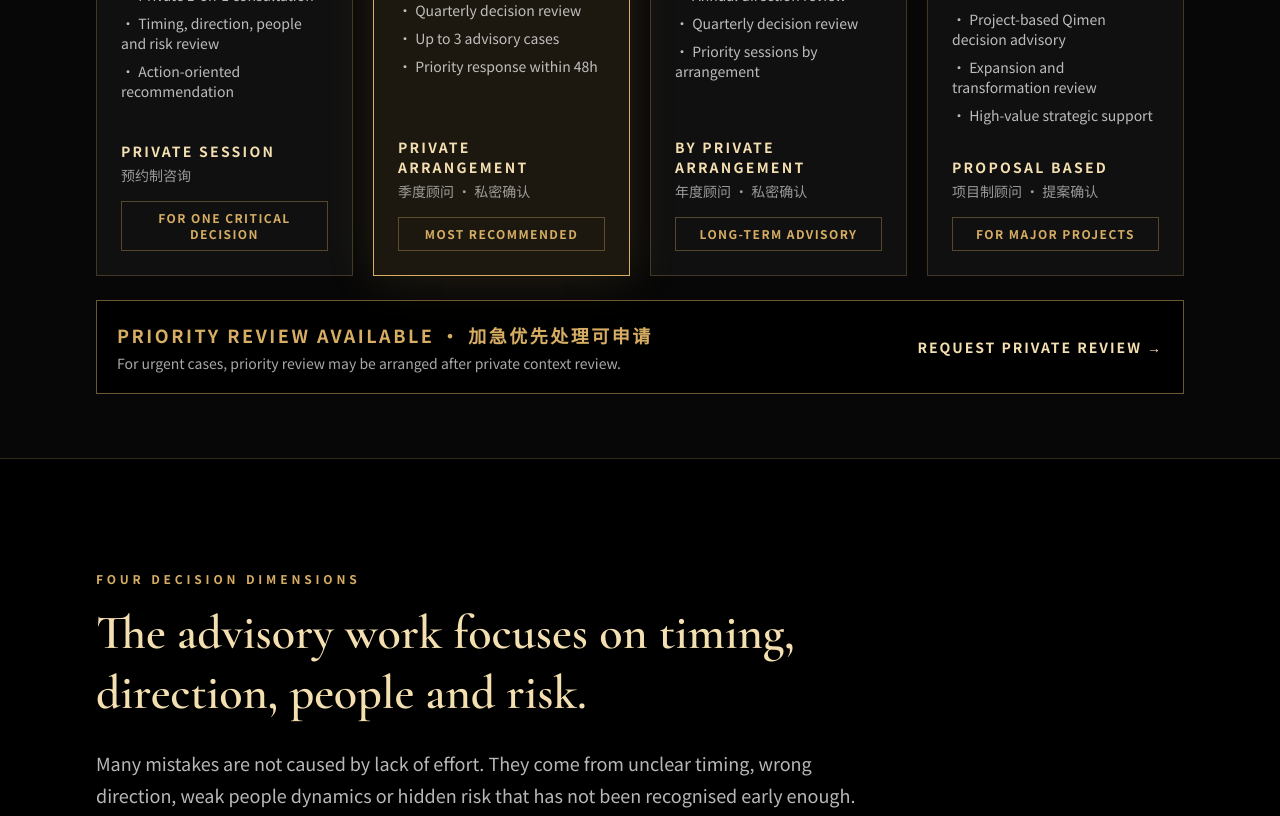
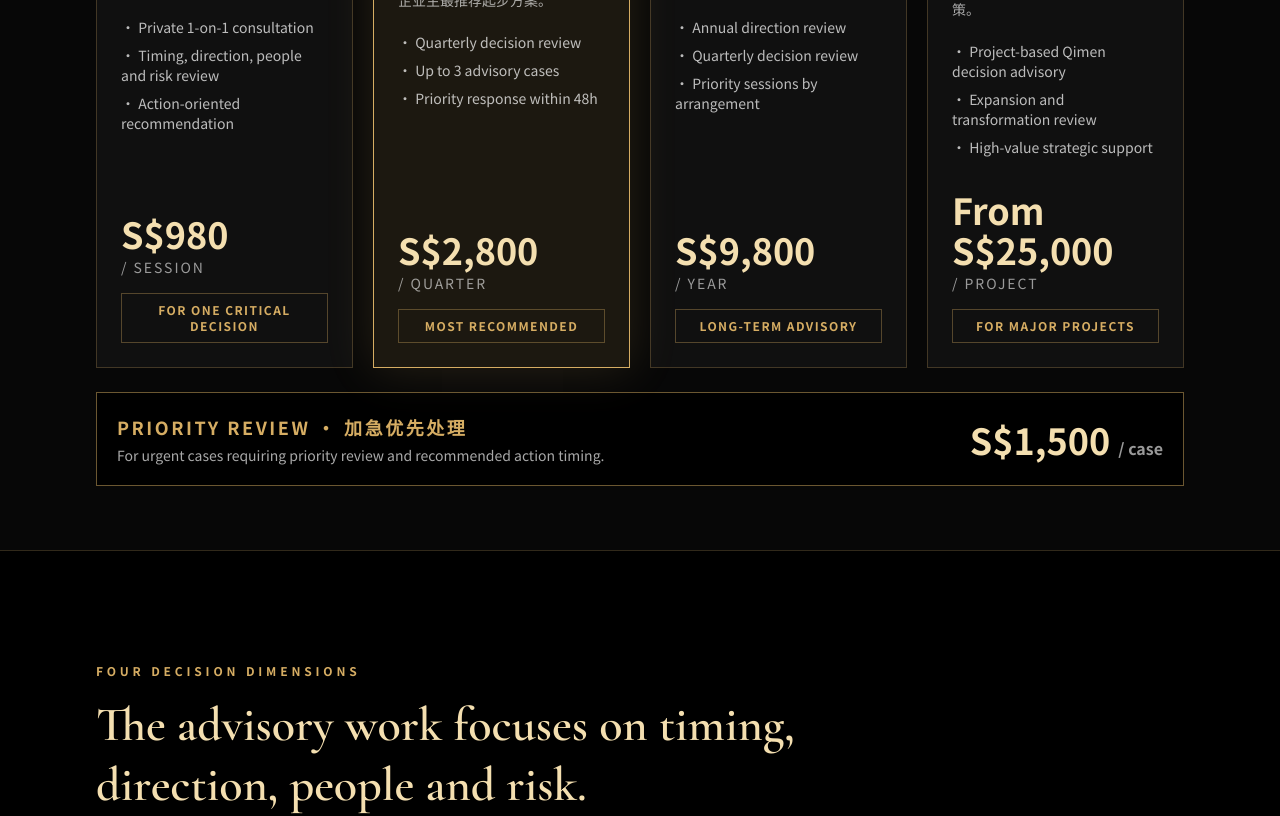
Before and after one commit to BODHIWONG/qmfeng-website, a Next.js app: page /qimen-strategy-business in a window 1280 px wide. Shown: the part 1280-2096 px from the top of the page. Built offline with nearby package versions, Linux system fonts and the light colour scheme.

Commit message:
Restore pricing on Qimen Strategy programs page

```diff
--- a/app/qimen-strategy-business/page.tsx
+++ b/app/qimen-strategy-business/page.tsx
@@ -18,8 +18,8 @@ const programs = [
     no: "01",
     title: "Single Qimen Strategy Session",
     zh: "单项奇门决策咨询",
-    fee: "Private Session",
-    feeZh: "预约制咨询",
+    price: "S$980",
+    unit: "/ session",
     body: "One critical decision. Clear situation. Better next move.",
     bodyZh: "适合一个关键决定前的局势判断。",
     points: ["Private 1-on-1 consultation", "Timing, direction, people and risk review", "Action-oriented recommendation"],
@@ -29,8 +29,8 @@ const programs = [
     no: "02",
     title: "Quarterly Qimen Strategy Advisory",
     zh: "季度奇门决策顾问",
-    fee: "Private Arrangement",
-    feeZh: "季度顾问 · 私密确认",
+    price: "S$2,800",
+    unit: "/ quarter",
     body: "Ongoing Qimen decision support for business owners.",
     bodyZh: "企业主最推荐起步方案。",
     points: ["Quarterly decision review", "Up to 3 advisory cases", "Priority response within 48h"],
@@ -41,8 +41,8 @@ const programs = [
     no: "03",
     title: "Annual Qimen Strategy Advisory",
     zh: "年度奇门决策顾问",
-    fee: "By Private Arrangement",
-    feeZh: "年度顾问 · 私密确认",
+    price: "S$9,800",
+    unit: "/ year",
     body: "Long-term decision support for founders and business owners.",
     bodyZh: "适合长期重大决策与阶段性复盘。",
     points: ["Annual direction review", "Quarterly decision review", "Priority sessions by arrangement"],
@@ -52,8 +52,8 @@ const programs = [
     no: "04",
     title: "Major Project Qimen Strategy Advisory",
     zh: "重大项目奇门决策顾问",
-    fee: "Proposal Based",
-    feeZh: "项目制顾问 · 提案确认",
+    price: "From S$25,000",
+    unit: "/ project",
     body: "For major business projects, transformation and high-value decisions.",
     bodyZh: "适用于重大商业项目与高价值决策。",
     points: ["Project-based Qimen decision advisory", "Expansion and transformation review", "High-value strategic support"],
@@ -90,7 +90,7 @@ export default function QimenStrategyBusinessPage() {
             A private Qimen Strategy advisory approach for business owners and individuals facing critical decisions. Rooted in Qi Men Dun Jia, shaped into practical strategic judgment before action.
           </p>
           <p className="mt-4 max-w-3xl text-base leading-8 text-white/70">
-            启明遁甲以奇门决策咨询为核心，帮助企业主与个人在合作、投资、转型、任用、签约或人生方向选择前，看清时机、方向、人事关系与风险结构。费用根据咨询范围与问题复杂度私密确认。
+            启明遁甲以奇门决策咨询为核心，帮助企业主与个人在合作、投资、转型、任用、签约或人生方向选择前，看清时机、方向、人事关系与风险结构。价格在本方案页公开展示，具体范围与交付深度可在预约前进一步确认。
           </p>
           <div className="mt-10 flex flex-col gap-4 sm:flex-row">
             <a
@@ -137,8 +137,8 @@ export default function QimenStrategyBusinessPage() {
                   ))}
                 </ul>
                 <div className="mt-auto pt-8">
-                  <p className="text-sm font-bold uppercase tracking-[0.16em] text-[#f4dfb0]">{program.fee}</p>
-                  <p className="mt-1 text-sm text-white/58">{program.feeZh}</p>
+                  <p className="text-4xl font-bold text-[#f4dfb0]">{program.price}</p>
+                  <p className="mt-1 text-sm uppercase tracking-[0.14em] text-white/58">{program.unit}</p>
                   <p className="mt-4 border border-[#d6ad63]/35 px-3 py-2 text-center text-xs font-bold uppercase tracking-[0.12em] text-[#d6ad63]">
                     {program.tag}
                   </p>
@@ -149,12 +149,10 @@ export default function QimenStrategyBusinessPage() {
 
           <div className="mt-6 flex flex-col items-center justify-between gap-4 border border-[#d6ad63]/50 bg-black p-5 md:flex-row">
             <div>
-              <p className="text-lg font-bold uppercase tracking-[0.14em] text-[#d6ad63]">Priority Review Available · 加急优先处理可申请</p>
-              <p className="mt-1 text-sm text-white/66">For urgent cases, priority review may be arranged after private context review.</p>
+              <p className="text-lg font-bold uppercase tracking-[0.14em] text-[#d6ad63]">Priority Review · 加急优先处理</p>
+              <p className="mt-1 text-sm text-white/66">For urgent cases requiring priority review and recommended action timing.</p>
             </div>
-            <a href={WA_LINK} target="_blank" rel="noopener noreferrer" className="text-sm font-bold uppercase tracking-[0.14em] text-[#f4dfb0] transition hover:text-[#d6ad63]">
-              Request Private Review →
-            </a>
+            <p className="text-4xl font-bold text-[#f4dfb0]">S$1,500 <span className="text-base text-white/60">/ case</span></p>
           </div>
         </div>
       </section>
@@ -184,7 +182,7 @@ export default function QimenStrategyBusinessPage() {
 
           <div className="mt-12 border border-[#d6ad63]/25 bg-white/[0.035] p-6 text-sm leading-7 text-white/62">
             <p>
-              Advisory note: Qimen Strategy provides strategic judgment and decision reference. Final decisions and actions remain the client’s responsibility. Fees are confirmed privately after context review. No guaranteed business, legal, financial or personal outcome is promised.
+              Advisory note: Qimen Strategy provides strategic judgment and decision reference. Final decisions and actions remain the client’s responsibility. Fees shown on this page may be adjusted based on advisory scope, complexity and deliverable depth. No guaranteed business, legal, financial or personal outcome is promised.
             </p>
           </div>
         </div>
```
